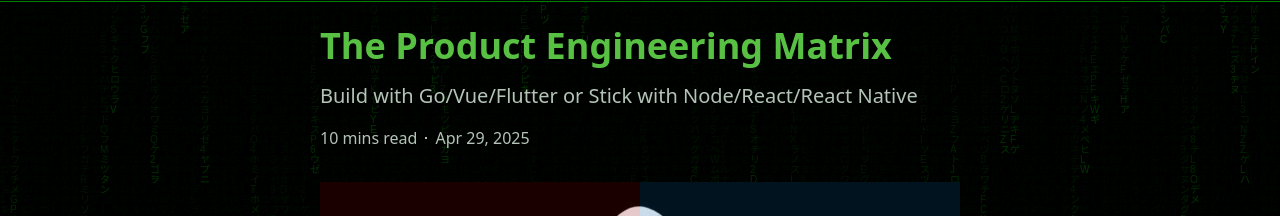
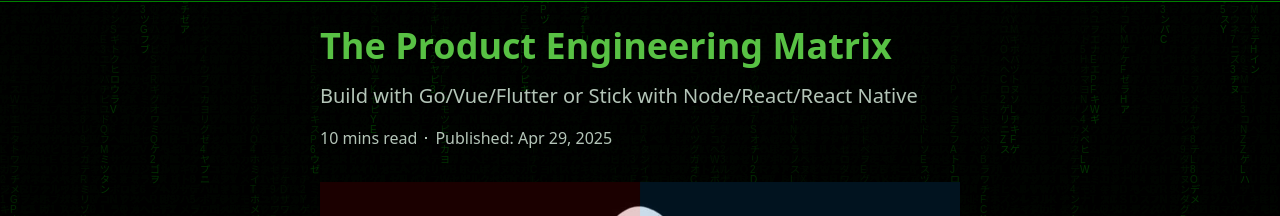
Before and after one commit to N-eeraj/N-eeraj.github.io, a Next.js app: page /blog/product-engineering-matrix in a window 1280 px wide. Shown: the part 67-283 px from the top of the page. Built offline with nearby package versions, Linux system fonts and the light colour scheme.

Commit message:
SEO updates for blog page

```diff
--- a/src/app/blog/product-engineering-matrix/page.tsx
+++ b/src/app/blog/product-engineering-matrix/page.tsx
@@ -1,17 +1,18 @@
-import type { Metadata } from "next"
-
 import BlogHeader from "@components/Blog/Header"
 import MatrixTheme from "@components/Blog/ProductEngineeringMatrix/Matrix/Theme"
 import MatrixRain from "@components/Blog/ProductEngineeringMatrix/Matrix/Rain"
 
+import {
+  METADATA,
+  BLOG_TITLE,
+  BLOG_COVER_IMAGE,
+  BLOG_SUB_TITLE,
+  BLOG_DATE,
+} from "@constants/blog/productEngineeringMatrix"
+
 import "./style.css"
 
-const BLOG_TITLE = "The Product Engineering Matrix"
-
-export const metadata: Metadata = {
-  title: BLOG_TITLE,
-  description: "Comparing two modern powerful full-stack ecosystems: Go + Vue + Flutter vs Node + React + React Native, exploring their strengths, trade-offs, and use cases.",
-}
+export const metadata = METADATA
 
 function BlogsHome() {
   return (
@@ -21,11 +22,11 @@ function BlogsHome() {
       <main className="max-w-2xl mx-auto p-4 sm:py-6 sm:pb-10 overflow-y-auto">
         <BlogHeader
           title={BLOG_TITLE}
-          subTitle="Build with Go/Vue/Flutter or Stick with Node/React/React Native"
-          date="2025-04-29"
+          subTitle={BLOG_SUB_TITLE}
+          date={BLOG_DATE}
           readingTime={10}
           coverImage={{
-            src: "/blog/product-engineering-matrix/cover.webp",
+            src: BLOG_COVER_IMAGE,
             alt: "Morpheus offering a red pill for Go, Vue, and Flutter; and a blue pill for Node, React, and React Native.",
           }} />
         <p>
--- a/src/app/layout.tsx
+++ b/src/app/layout.tsx
@@ -22,6 +22,10 @@ export default function RootLayout({ children }: PropsWithChildren) {
     <html
       lang="en"
       suppressHydrationWarning>
+      <link
+        type="image/x-icon"
+        rel="icon"
+        href="/favicon.svg" />
       <body>
         <ThemeProvider>
           {children}
--- /dev/null
+++ b/src/assets/data/blog/product-engineering-matrix.json
@@ -0,0 +1,7 @@
+{
+  "title": "The Product Engineering Matrix",
+  "subTitle": "Build with Go/Vue/Flutter or Stick with Node/React/React Native",
+  "description": "Comparing two modern powerful full-stack ecosystems: Go + Vue + Flutter vs Node + React + React Native, exploring their strengths, trade-offs, and use cases.",
+  "coverImage": "/blog/product-engineering-matrix/cover.webp",
+  "date": "2025-04-29"
+}
--- /dev/null
+++ b/src/assets/data/keywords/blog/product-engineering-matrix.json
@@ -0,0 +1,3 @@
+[
+
+]
--- a/src/components/Blog/Header.tsx
+++ b/src/components/Blog/Header.tsx
@@ -2,7 +2,7 @@ import Image from "next/image"
 import { formatShortDate } from "@utils/dateFormat"
 import { BlogHeaderProps } from "@customTypes/blog"
 
-function BlogHeader({ title, subTitle, coverImage, date, readingTime }: BlogHeaderProps) {
+function BlogHeader({ title, subTitle, coverImage, date, updateDate, readingTime }: BlogHeaderProps) {
   return (
     <header className="space-y-2 sm:space-y-4 mb-5 sm:mb-7">
       <h1 className="text-primary text-2xl sm:text-4xl font-bold leading-7 sm:leading-10 text-balance">
@@ -21,8 +21,16 @@ function BlogHeader({ title, subTitle, coverImage, date, readingTime }: BlogHead
         </span>
         <span className="block size-0.5 bg-foreground" />
         <span>
-          {formatShortDate(date)}
+          Published: {formatShortDate(date)}
         </span>
+        {updateDate && (
+          <>
+            <span className="block size-0.5 bg-foreground" />
+            <span>
+              Last Updated: {formatShortDate(updateDate)}
+            </span>
+          </>
+        )}
       </div>
 
       {/* cover image */}
--- /dev/null
+++ b/src/constants/blog/productEngineeringMatrix.ts
@@ -0,0 +1,32 @@
+import type { Metadata } from "next"
+
+import blog from "@blog/product-engineering-matrix.json"
+import keywords from "@keywords/blog/product-engineering-matrix.json"
+import { DateYMD } from "@customTypes/utils"
+
+export const BLOG_TITLE = blog.title
+export const BLOG_SUB_TITLE = blog.subTitle
+export const BLOG_DESCRIPTION = blog.description
+export const BLOG_COVER_IMAGE = blog.coverImage
+export const BLOG_DATE = blog.date as DateYMD
+
+export const METADATA: Metadata = {
+  title: BLOG_TITLE,
+  description: BLOG_DESCRIPTION,
+  openGraph: {
+    title: BLOG_TITLE,
+    description: BLOG_DESCRIPTION,
+    type: "article",
+    images: [
+      BLOG_COVER_IMAGE,
+    ],
+  },
+  twitter: {
+    title: BLOG_TITLE,
+    description: BLOG_DESCRIPTION,
+    images: [
+      BLOG_COVER_IMAGE,
+    ],
+  },
+  keywords,
+}
--- a/src/constants/home/metadata.ts
+++ b/src/constants/home/metadata.ts
@@ -3,7 +3,7 @@ import {
   NAME,
   WEBSITE,
 } from "@constants/enVariables"
-import keywords from "@data/keywords/home.json"
+import keywords from "@keywords/home.json"
 
 const METADATA: Metadata = {
   title: NAME,
--- a/src/constants/npmPackages/random.ts
+++ b/src/constants/npmPackages/random.ts
@@ -1,5 +1,5 @@
 import type { Metadata } from "next"
-import keywords from "@data/keywords/npm-packages/random.json"
+import keywords from "@keywords/npm-packages/random.json"
 
 export const METADATA: Metadata = {
   title: "Random",
--- a/src/types/blog.d.ts
+++ b/src/types/blog.d.ts
@@ -12,5 +12,6 @@ export interface BlogHeaderProps {
   subTitle?: string
   coverImage?: CoverImage
   date: DateYMD
+  updateDate?: DateYMD
   readingTime: number
 }
--- a/tsconfig.json
+++ b/tsconfig.json
@@ -34,7 +34,9 @@
       "@constants/*": ["./src/constants/*"],
       "@styles/*": ["./src/styles/*"],
       "@customTypes/*": ["./src/types/*"],
-      "@data/*": ["./src/assets/data/*"]
+      "@data/*": ["./src/assets/data/*"],
+      "@keywords/*": ["./src/assets/data/keywords/*"],
+      "@blog/*": ["./src/assets/data/blog/*"]
     }
   },
   "include": [
```
Also changed, not shown: public/favicon.svg (added).
